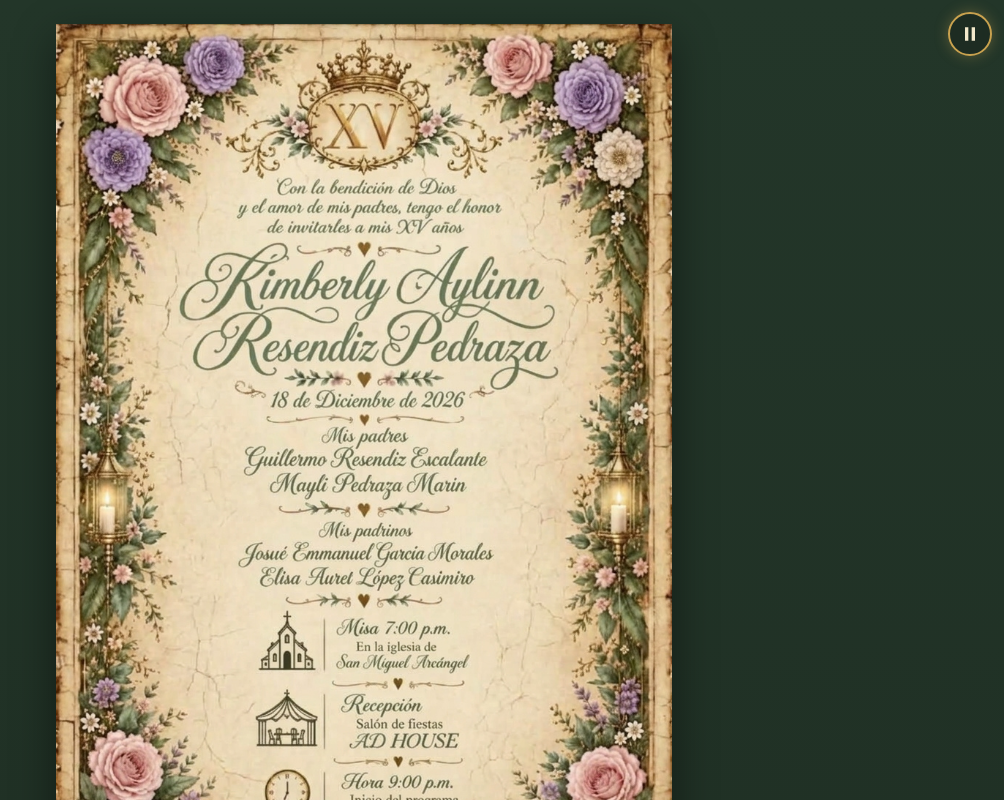
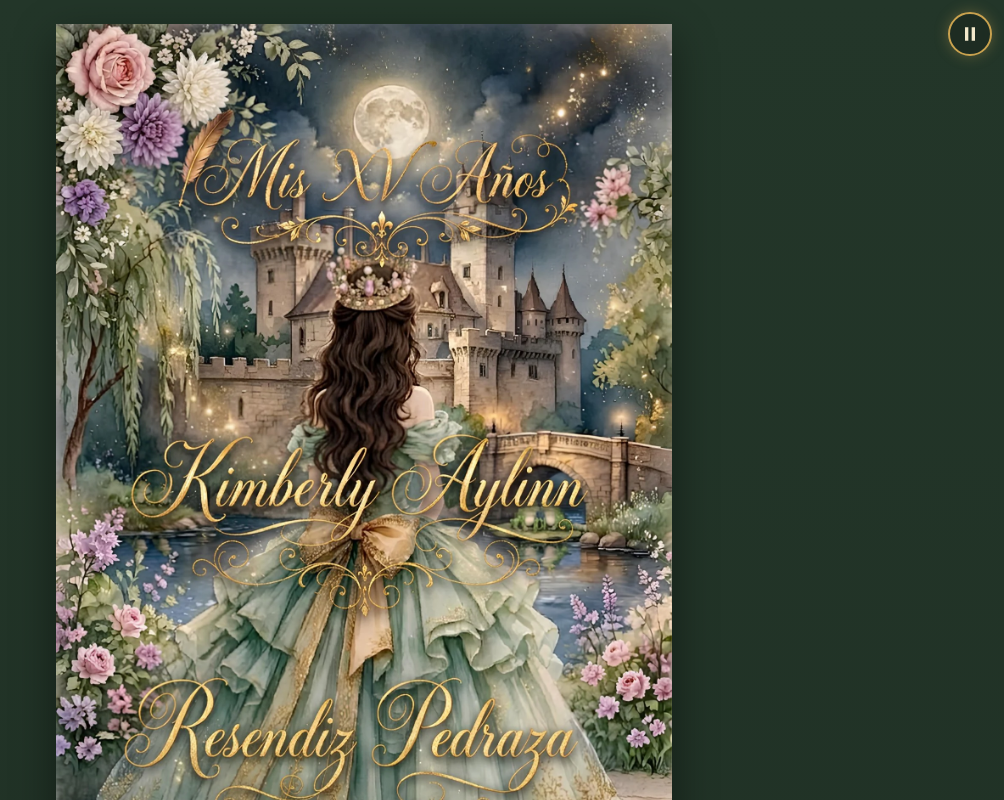
Before and after one commit to G-morenoB/XV-inv-Kimberly, a React (Vite) app: page / in a window 1280 px wide. Both pictures are taken after a click on the button "Abrir invitación". Shown: the top 800 px of the page, without its empty margins (276-1280 px from the left). Built offline with nearby package versions, Linux system fonts and the light colour scheme.

Commit message:
actualizacion de req

```diff
--- a/src/App.jsx
+++ b/src/App.jsx
@@ -5,8 +5,11 @@ import { MusicBtn } from "./components/MusicBtn";
 import { Reveal } from "./components/Reveal";
 import { Contador } from "./components/Contador";
 import { Ubicacion } from "./components/Ubicacion";
+import { LluviaSobres } from "./components/LluviaSobres";
 import { Music } from "./lib/music";
 import { IMG, SIZE } from "./config";
+
+const SOMBRA = "shadow-[0_14px_40px_rgba(0,0,0,.45)]";
 
 export default function App() {
   const [open, setOpen] = useState(false);
@@ -29,14 +32,22 @@ export default function App() {
         <MusicBtn on={playing} toggle={() => { if (playing) Music.pause(); else Music.resume(); setPlaying(!playing); }} />
       )}
       <main className={"mx-auto max-w-[640px] px-3 py-6 flex flex-col gap-8 " + (open ? "abierta" : "")}>
-        {/* Las dos imágenes de la clienta se muestran completas y sin modificar */}
-        <img src={IMG.invitacion} width={SIZE.invitacion[0]} height={SIZE.invitacion[1]} className="entrada w-full h-auto block shadow-[0_14px_40px_rgba(0,0,0,.45)]"
-          alt="Invitación a los XV años de Kimberly Aylinn Resendiz Pedraza. 18 de diciembre de 2026. Misa a las 7:00 p.m. en la iglesia de San Miguel Arcángel. Recepción en el salón de fiestas AD HOUSE a las 9:00 p.m. Inicio del programa a las 10:30 p.m. Color verde exclusivo de la quinceañera." />
+        {/* Las imágenes de la clienta se muestran completas y sin modificar */}
+        <img src={IMG.inicio} width={SIZE.inicio[0]} height={SIZE.inicio[1]} fetchpriority="high"
+          className={"entrada w-full h-auto block " + SOMBRA}
+          alt="Mis XV años, Kimberly Aylinn Resendiz Pedraza. La quinceañera, de espaldas y con vestido verde, frente a un castillo bajo la luna." />
+        <Reveal variant="up">
+          <img src={IMG.invitacion} width={SIZE.invitacion[0]} height={SIZE.invitacion[1]} decoding="async" className={"w-full h-auto block " + SOMBRA}
+            alt="Invitación a los XV años de Kimberly Aylinn Resendiz Pedraza. 18 de diciembre de 2026. Misa a las 7:00 p.m. en la iglesia de San Miguel Arcángel. Recepción en el salón de fiestas AD HOUSE a las 9:00 p.m. Inicio del programa a las 10:30 p.m. Color verde exclusivo de la quinceañera." />
+        </Reveal>
         <Reveal variant="up"><Contador /></Reveal>
         <Reveal variant="up"><Ubicacion /></Reveal>
         <Reveal variant="zoom">
-          <img src={IMG.pase} width={SIZE.pase[0]} height={SIZE.pase[1]} loading="lazy" decoding="async" className="w-full h-auto block shadow-[0_14px_40px_rgba(0,0,0,.45)]"
-            alt="Pase familiar. Tu presencia es el mejor regalo para mí. Mi mayor ilusión es compartir esta noche contigo. Si deseas hacerme un obsequio, te agradeceré que sea en efectivo, utilizando el sobre que encontrarás en la recepción. ¡Gracias por ser parte de mis XV años!" />
+          <div className={"relative overflow-hidden " + SOMBRA}>
+            <img src={IMG.pase} width={SIZE.pase[0]} height={SIZE.pase[1]} loading="lazy" decoding="async" className="w-full h-auto block"
+              alt="Pase familiar. Tu presencia es el mejor regalo para mí. Mi mayor ilusión es compartir esta noche contigo. Si deseas hacerme un obsequio, te agradeceré que sea en efectivo, utilizando el sobre que encontrarás en la recepción. ¡Gracias por ser parte de mis XV años!" />
+            <LluviaSobres />
+          </div>
         </Reveal>
         <p className="font-script text-3xl text-center text-[#e9dcb4]/80 pb-6">Kimberly Aylinn · 18 de diciembre de 2026</p>
       </main>
--- /dev/null
+++ b/src/components/LluviaSobres.jsx
@@ -0,0 +1,43 @@
+import React, { useMemo, useEffect } from "react";
+import { useInView } from "../lib/useScroll";
+
+const SELLOS = ["#5e7656", "#c9a24f", "#d98aa0", "#8f78c8"];
+
+function Sobre({ sello }) {
+  return (
+    <svg viewBox="0 0 60 44" width="100%" aria-hidden="true">
+      <rect x="1.5" y="3" width="57" height="38" rx="4" fill="#f7efd6" stroke="#c9a24f" strokeWidth="1.6" />
+      <path d="M2 5l28 20L58 5" fill="none" stroke="#c9a24f" strokeWidth="1.4" strokeLinejoin="round" />
+      <path d="M2 40l21-17M58 40L37 23" fill="none" stroke="#d9c58f" strokeWidth="1" />
+      <circle cx="30" cy="25" r="6.5" fill={sello} />
+      <path d="M30 29C26 26.5 25 25 25 23.6a2.4 2.4 0 0 1 5-.8 2.4 2.4 0 0 1 5 .8C35 25 34 26.5 30 29z" fill="#fff6dc" />
+    </svg>
+  );
+}
+
+// Lluvia de sobres que cae una sola vez (dos pasadas) cuando la imagen aparece al deslizar.
+// Se coloca dentro de un contenedor "relative overflow-hidden".
+export function LluviaSobres({ cantidad = 16 }) {
+  const [ref, go] = useInView({ threshold: 0.35 });
+  const lista = useMemo(() => Array.from({ length: cantidad }, (_, i) => ({
+    sello: SELLOS[i % SELLOS.length],
+    w: 34 + Math.random() * 26,
+    st: {
+      left: 4 + Math.random() * 88 + "%",
+      "--r0": Math.random() * 60 - 30 + "deg",
+      "--sx": Math.random() * 90 - 45 + "px",
+      animationDuration: 4.2 + Math.random() * 3 + "s",
+      animationDelay: Math.random() * 3.5 + "s",
+    },
+  })), [cantidad]);
+  useEffect(() => {
+    if (go && ref.current) ref.current.style.setProperty("--fall", ref.current.offsetHeight + 100 + "px");
+  }, [go]);
+  return (
+    <div ref={ref} className={"lluvia absolute inset-0 pointer-events-none overflow-hidden " + (go ? "go" : "")} aria-hidden="true">
+      {lista.map((s, i) => (
+        <span key={i} className="sobre" style={{ ...s.st, width: s.w + "px" }}><Sobre sello={s.sello} /></span>
+      ))}
+    </div>
+  );
+}
--- a/src/components/Ubicacion.jsx
+++ b/src/components/Ubicacion.jsx
@@ -9,7 +9,6 @@ const Pin = () => (
 
 export function Ubicacion() {
   const lugares = [
-    ["Misa · 7:00 p.m.", "Iglesia de San Miguel Arcángel", LINKS.misa, "Cómo llegar a la iglesia"],
     ["Recepción · 9:00 p.m.", "Salón de fiestas AD HOUSE", LINKS.recepcion, "Cómo llegar al salón"],
   ];
   return (
--- a/src/config.js
+++ b/src/config.js
@@ -1,10 +1,11 @@
 import portada from "./assets/portada.webp";
 import invitacion from "./assets/invitacion.webp";
 import pase from "./assets/pase-familiar.webp";
+import inicio from "./assets/inicio.webp";
 
 // Imágenes de la clienta (no se modifican). Medidas en píxeles [ancho, alto].
-export const IMG = { portada, invitacion, pase };
-export const SIZE = { portada: [928, 1152], invitacion: [842, 1264], pase: [880, 1173] };
+export const IMG = { portada, invitacion, pase, inicio };
+export const SIZE = { portada: [928, 1152], invitacion: [842, 1264], pase: [880, 1173], inicio: [1451, 2576] };
 
 // Posición del botón "Abrir invitación" sobre la etiqueta blanca de la portada (en % de la imagen)
 export const BOTON = { left: 25.9, top: 41.8, width: 48.7, height: 7.8 };
@@ -16,6 +17,5 @@ export const EVENT = new Date(2026, 11, 18, 19, 0, 0);
 // pulsa "Compartir" > "Copiar vínculo" y pega ese enlace en lugar del que está aquí.
 const buscar = (q) => "https://www.google.com/maps/search/?api=1&query=" + encodeURIComponent(q);
 export const LINKS = {
-  misa: buscar("Iglesia San Miguel Arcángel"),
   recepcion: buscar("AD HOUSE salón de fiestas"),
 };
--- a/src/index.css
+++ b/src/index.css
@@ -33,3 +33,15 @@ body.locked{position:fixed;inset:0;width:100%;overflow:hidden}
 .sr-zoom{transform:scale(.9)}
 
 @media (prefers-reduced-motion:reduce){*{animation-duration:.01s!important;animation-delay:0s!important;transition-duration:.01s!important;transition-delay:0s!important}.abrir span{animation:none!important}}
+
+/* Lluvia de sobres sobre el Pase Familiar */
+.sobre{position:absolute;top:0;opacity:0;will-change:transform}
+.lluvia.go .sobre{animation-name:sobre;animation-timing-function:linear;animation-iteration-count:2;animation-fill-mode:both}
+@keyframes sobre{
+  0%{transform:translate3d(0,-70px,0) rotate(var(--r0));opacity:0}
+  8%{opacity:1}
+  50%{transform:translate3d(var(--sx),calc(var(--fall) * .5),0) rotate(calc(var(--r0) + 180deg))}
+  92%{opacity:1}
+  100%{transform:translate3d(calc(var(--sx) * -.5),var(--fall),0) rotate(calc(var(--r0) + 340deg));opacity:0}
+}
+@media (prefers-reduced-motion:reduce){.lluvia{display:none}}
```
Also changed, not shown: src/assets/inicio.webp (added), 1 other file (tests, documents, lock files or other folders).
